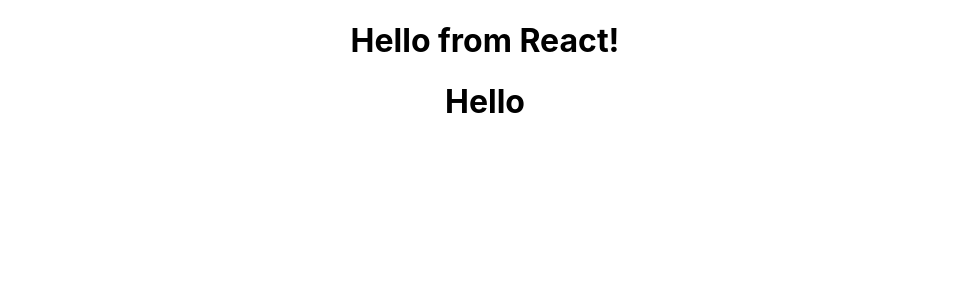
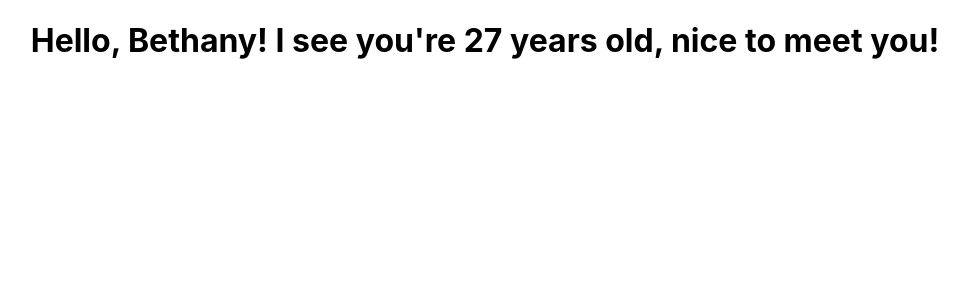
Before and after one commit to AnnieNeilson/gitpod-react, a React (Create React App) app in the folder my-app/: page / in a window 1280 px wide. Shown: the top 300 px of the page, without its empty margins (155-1123 px from the left). Built offline with nearby package versions, Linux system fonts and the light colour scheme.

Commit message:
Add a functional greeting with props, understanding how to create props and include them

```diff
--- a/my-app/src/App.js
+++ b/my-app/src/App.js
@@ -6,8 +6,8 @@
 function App() {
   return (
     <div className="App">
-        <FunctionalGreeting />
-        <FunctionalGreetingWithProps />
+        {/* <FunctionalGreeting /> */}
+        <FunctionalGreetingWithProps greeting="nice to meet you!" name="Bethany" age="27" />
     </div>
   );
 }
--- a/my-app/src/components/FunctionalGreetingWithProps.js
+++ b/my-app/src/components/FunctionalGreetingWithProps.js
@@ -4,6 +4,9 @@
 //     return <h1>Hello from React!</h1>
 // }
 
-const FunctionalGreetingWithProps = () => <h1>Hello</h1>;
+const FunctionalGreetingWithProps = (props) => {
+    console.log(props);
+    return <h1>Hello, {props.name}! I see you're {props.age} years old, {props.greeting}</h1>;
+}
 
 export default FunctionalGreetingWithProps
```
